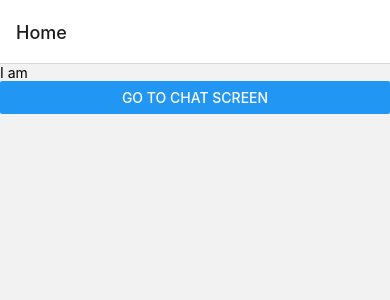
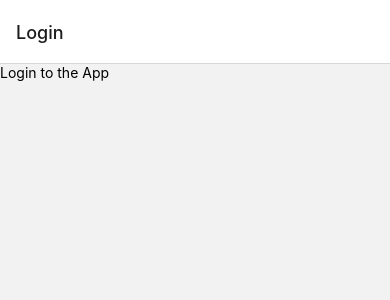
Before and after one commit to JoelAngels/chat-app, a React Native app: screen /Login in a window 390 px wide. Shown: the top 300 px of the page. Built offline with nearby package versions, Linux system fonts and the light colour scheme.

Commit message:
added login functionality

```diff
--- a/App.js
+++ b/App.js
@@ -1,11 +1,16 @@
 import { NavigationContainer } from "@react-navigation/native";
 import { useTailwind } from "tailwind-rn";
+import { AuthProvider } from "./hooks/useAuth";
 import StackNavigator from "./StackNavigator";
 
 export default function App() {
   return (
     <NavigationContainer>
-      <StackNavigator />
+      {/* Higher Order Component */}
+      <AuthProvider>
+        {/* Passes down the cool auth stuff to children */}
+        <StackNavigator />
+      </AuthProvider>
     </NavigationContainer>
   );
 }
--- a/StackNavigator.js
+++ b/StackNavigator.js
@@ -3,14 +3,23 @@ import React from "react";
 import { createNativeStackNavigator } from "@react-navigation/native-stack";
 import HomeScreen from "./screens/HomeScreen";
 import ChatScreen from "./screens/ChatScreen";
+import LoginScreen from "./screens/LoginScreen";
 
 const Stack = createNativeStackNavigator();
 
 const StackNavigator = () => {
+  const user = false;
+  //IF YOU ARE LOGGED IN, GET ACCESS STO THE SCREENS OTHERWISE GO TO LOGIN
   return (
     <Stack.Navigator>
-      <Stack.Screen name="Home" component={HomeScreen} />
-      <Stack.Screen name="Chat" component={ChatScreen} />
+      {user ? (
+        <>
+          <Stack.Screen name="Home" component={HomeScreen} />
+          <Stack.Screen name="Login" component={LoginScreen} />
+        </>
+      ) : (
+        <Stack.Screen name="Login" component={LoginScreen} />
+      )}
     </Stack.Navigator>
   );
 };
--- /dev/null
+++ b/hooks/useAuth.js
@@ -0,0 +1,27 @@
+import { View, Text } from "react-native";
+import React, { createContext, useContext } from "react";
+
+const AuthContext = createContext({
+  //initial state ...
+});
+
+export const AuthProvider = ({ children }) => {
+  return (
+    <AuthContext.Provider
+      value={{
+        user: "Joel",
+      }}
+    >
+      {children}
+      {/* me  */}
+    </AuthContext.Provider>
+  );
+};
+
+//custom hook
+
+export default function useAuth() {
+  return useContext(AuthContext);
+
+  //me
+}
--- a/package.json
+++ b/package.json
@@ -13,6 +13,7 @@
     "@react-navigation/native": "^6.0.10",
     "@react-navigation/native-stack": "^6.6.2",
     "expo": "~45.0.0",
+    "expo-google-app-auth": "~8.3.0",
     "expo-status-bar": "~1.3.0",
     "install": "^0.13.0",
     "react": "17.0.2",
--- /dev/null
+++ b/screens/LoginScreen.js
@@ -0,0 +1,15 @@
+import { View, Text } from "react-native";
+import React from "react";
+import useAuth from "../hooks/useAuth";
+
+const LoginScreen = () => {
+  const { user } = useAuth();
+  console.log(user);
+  return (
+    <View>
+      <Text>Login to the App</Text>
+    </View>
+  );
+};
+
+export default LoginScreen;
```
Also changed, not shown: 1 other file (tests, documents, lock files or other folders).
